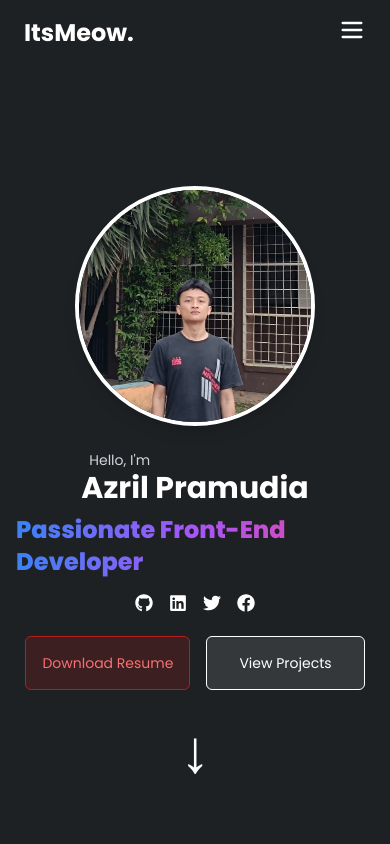
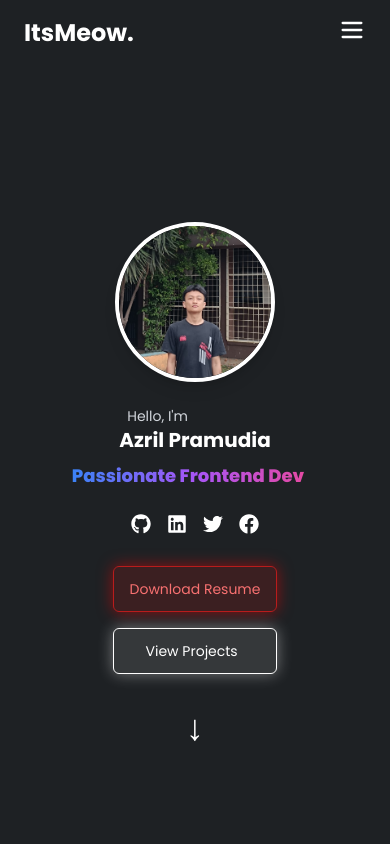
Before and after one commit to azrilpramudia/my-personal-website, a React (Vite) app: page /Hire-Me in a window 390 px wide. Shown: the top 844 px of the page. Built offline with nearby package versions, Linux system fonts and the light colour scheme.

Commit message:
feat: add typewriter

```diff
--- a/package.json
+++ b/package.json
@@ -14,7 +14,8 @@
     "react": "^19.1.0",
     "react-dom": "^19.1.0",
     "react-icons": "^5.5.0",
-    "react-router-dom": "^7.7.0"
+    "react-router-dom": "^7.7.0",
+    "react-simple-typewriter": "^5.0.1"
   },
   "devDependencies": {
     "@eslint/js": "^9.30.1",
--- a/src/components/HomeSection.jsx
+++ b/src/components/HomeSection.jsx
@@ -1,67 +1,99 @@
 import { FaGithub, FaLinkedin, FaTwitter, FaFacebook } from "react-icons/fa";
+import { Typewriter } from "react-simple-typewriter";
 
 const HomeSection = () => {
   return (
     <section
       id="home"
-      className="min-h-screen bg-primary text-white flex flex-col justify-center items-center px-4 md:px-0"
+      className="min-h-screen bg-primary text-white flex flex-col justify-center items-center px-6 sm:px-8 md:px-16"
     >
       {/* Profile Image */}
       <img
         src="/profile.jpg"
         alt="Profile"
-        className="w-60 h-60 rounded-full object-cover mb-6 border-4 border-white shadow-lg"
+        className="w-40 h-40 sm:w-48 sm:h-48 md:w-60 md:h-60 rounded-full object-cover mb-6 border-4 border-white shadow-lg"
       />
 
       {/* Intro Text */}
-      <div className="">
-        <p className="ml-2 text-gray-300 text-sm md:text-base font-poppins">
+      <div>
+        <p className="ml-2 text-gray-300 text-sm sm:text-base md:text-lg font-poppins">
           Hello, I'm
         </p>
-        <h1 className="text-3xl md:text-4xl font-bold font-poppins text-white">
+        <h1 className="text-xl sm:text-2xl md:text-4xl font-bold font-poppins text-white">
           Azril Pramudia
         </h1>
       </div>
 
-      <h2 className="text-2xl md:text-3xl font-extrabold font-poppins bg-gradient-to-r from-blue-500 via-purple-500 to-pink-500 text-transparent bg-clip-text mt-2">
-        Passionate Front-End Developer
+      {/* Subheadline */}
+      <h2 className="text-lg sm:text-xl md:text-3xl font-extrabold font-poppins bg-gradient-to-r from-blue-500 via-purple-500 to-pink-500 text-transparent bg-clip-text mt-2">
+        <Typewriter
+          words={["Passionate Frontend Developer"]}
+          loop={true}
+          cursor
+          cursorStyle="|"
+          typeSpeed={70}
+          deleteSpeed={50}
+          delaySpeed={1500}
+        />
+        <span
+          className="ml-1 animate-blink text-white"
+          style={{ animationDelay: "200ms" }}
+        >
+          |
+        </span>
       </h2>
 
       {/* Social Media Icons */}
-      <div className="flex gap-4 mt-4 text-lg md:text-xl">
-        <a href="#" className="hover:text-blue-400">
+      <div className="flex gap-4 mt-6 text-xl sm:text-2xl">
+        <a
+          href="https://github.com/azrilpramudia"
+          target="_blank"
+          className="hover:text-blue-400 transition"
+        >
           <FaGithub />
         </a>
-        <a href="#" className="hover:text-blue-400">
+        <a
+          href="https://linkedin.com/in/azril-pramudia-anugrah-202a872a6"
+          target="_blank"
+          className="hover:text-blue-400 transition"
+        >
           <FaLinkedin />
         </a>
-        <a href="#" className="hover:text-blue-400">
+        <a
+          href="https://x.com/azrilpramudia"
+          target="_blank"
+          className="hover:text-blue-400 transition"
+        >
           <FaTwitter />
         </a>
-        <a href="#" className="hover:text-blue-400">
+        <a
+          href="https://www.facebook.com/azril.pramudia.01"
+          target="_blank"
+          className="hover:text-blue-400 transition"
+        >
           <FaFacebook />
         </a>
       </div>
 
       {/* Buttons */}
-      <div className="flex gap-4 mt-6">
+      <div className="flex flex-col sm:flex-row gap-4 mt-8">
         <a
-          href="/resume.pdf"
+          href="src/assets/My Personal CV.pdf"
           download
-          className="bg-red-900/30 border border-red-700 text-red-400 px-4 py-4 rounded-md font-poppins text-sm hover:bg-red-800/50 transition"
+          className="bg-red-900/30 border border-red-700 text-red-400 px-4 py-3 rounded-md font-poppins text-sm sm:text-base hover:bg-red-800/50 shadow-[0_0_15px_rgba(255,0,0,0.5)] transition"
         >
           Download Resume
         </a>
         <a
           href="#projects"
-          className="bg-white/10 border border-white text-white px-8 py-4 rounded-md font-poppins text-sm hover:bg-white/20 transition"
+          className="bg-white/10 border border-white text-white px-8 py-3 rounded-md font-poppins text-sm sm:text-base hover:bg-white/20 shadow-[0_0_15px_rgba(255,255,255,0.4)] transition"
         >
           View Projects
         </a>
       </div>
 
       {/* Down Arrow */}
-      <div className="mt-10 animate-bounce text-6xl">
+      <div className="mt-10 animate-bounce text-4xl sm:text-5xl md:text-6xl">
         <span>↓</span>
       </div>
     </section>
--- a/src/components/Navbar.jsx
+++ b/src/components/Navbar.jsx
@@ -1,5 +1,6 @@
 import { useState } from "react";
-import { Menu, X } from "lucide-react"; // pastikan sudah install lucide-react
+import { Menu, X } from "lucide-react";
+import { Link } from "lucide-react";
 
 const Navbar = () => {
   const [isOpen, setIsOpen] = useState(false);
--- /dev/null
+++ b/src/pages/Hire-Me.jsx
@@ -0,0 +1,9 @@
+const HireMe = () => {
+  return (
+    <div>
+      <h1>Hire Me</h1>
+    </div>
+  );
+};
+
+export default HireMe;
--- a/src/router/index.jsx
+++ b/src/router/index.jsx
@@ -1,9 +1,10 @@
 import { Router, Route } from "react-router-dom";
+import HireMe from "../pages/Hire-Me";
 
 export default function AppRouter() {
   return (
     <Router>
-      <Route path="/" />
+      <Route path="/Hire-Me" element={<HireMe />} />
     </Router>
   );
 }
--- a/tailwind.config.js
+++ b/tailwind.config.js
@@ -9,11 +9,19 @@ export default {
       fontFamily: {
         poppins: ['Poppins'],
       },
-
       colors: {
         primary: '#1E2124',
         secondary: '#121214',
       },
+      animation: {
+        blink: 'blink 1s step-start infinite',
+      },
+      keyframes: {
+        blink: {
+          '0%, 100%': { opacity: '1' },
+          '50%': { opacity: '0' },
+        }
+      }
     },
   },
   plugins: [],
```
Also changed, not shown: 2 other files (tests, documents, lock files or other folders).
